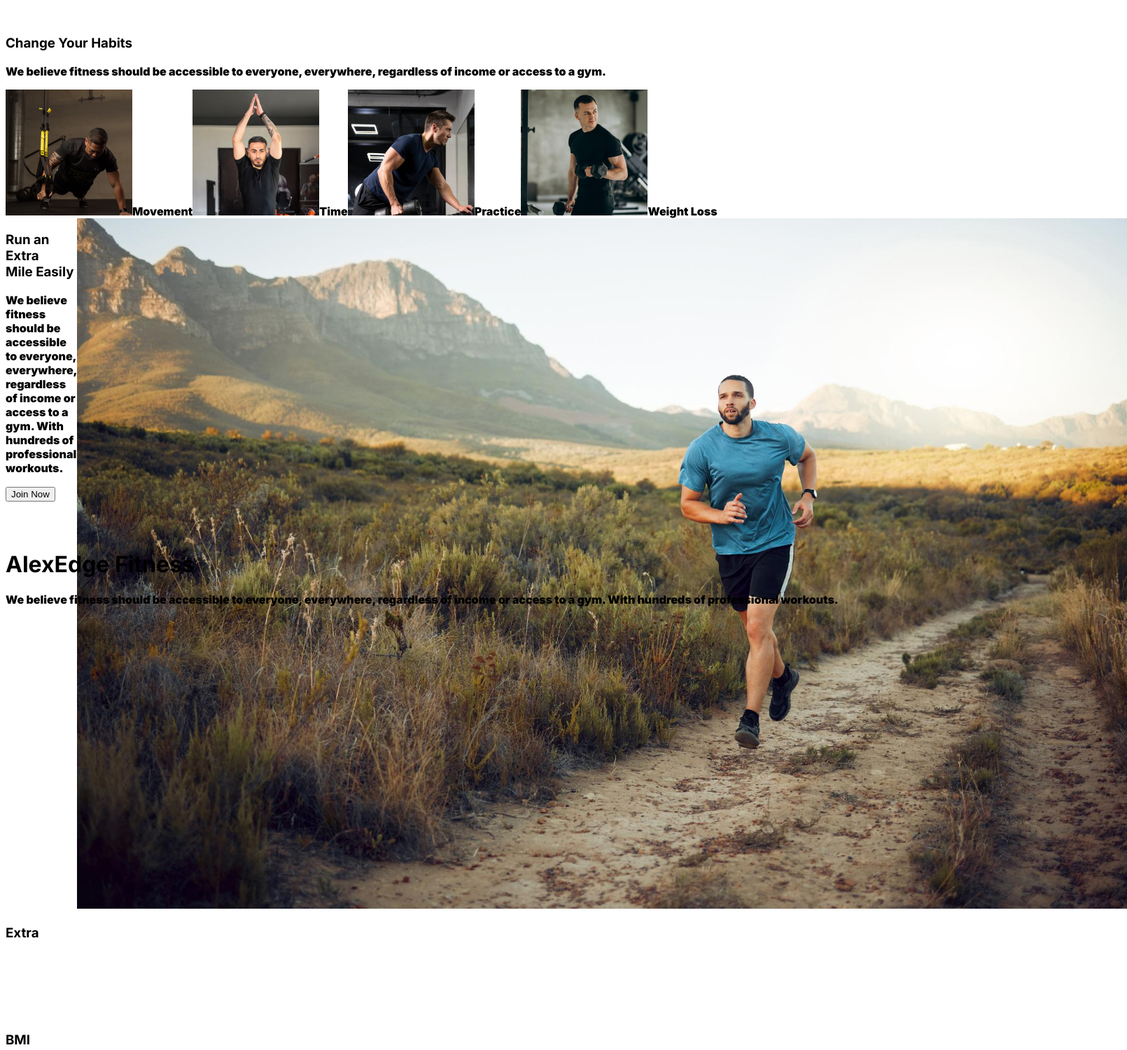
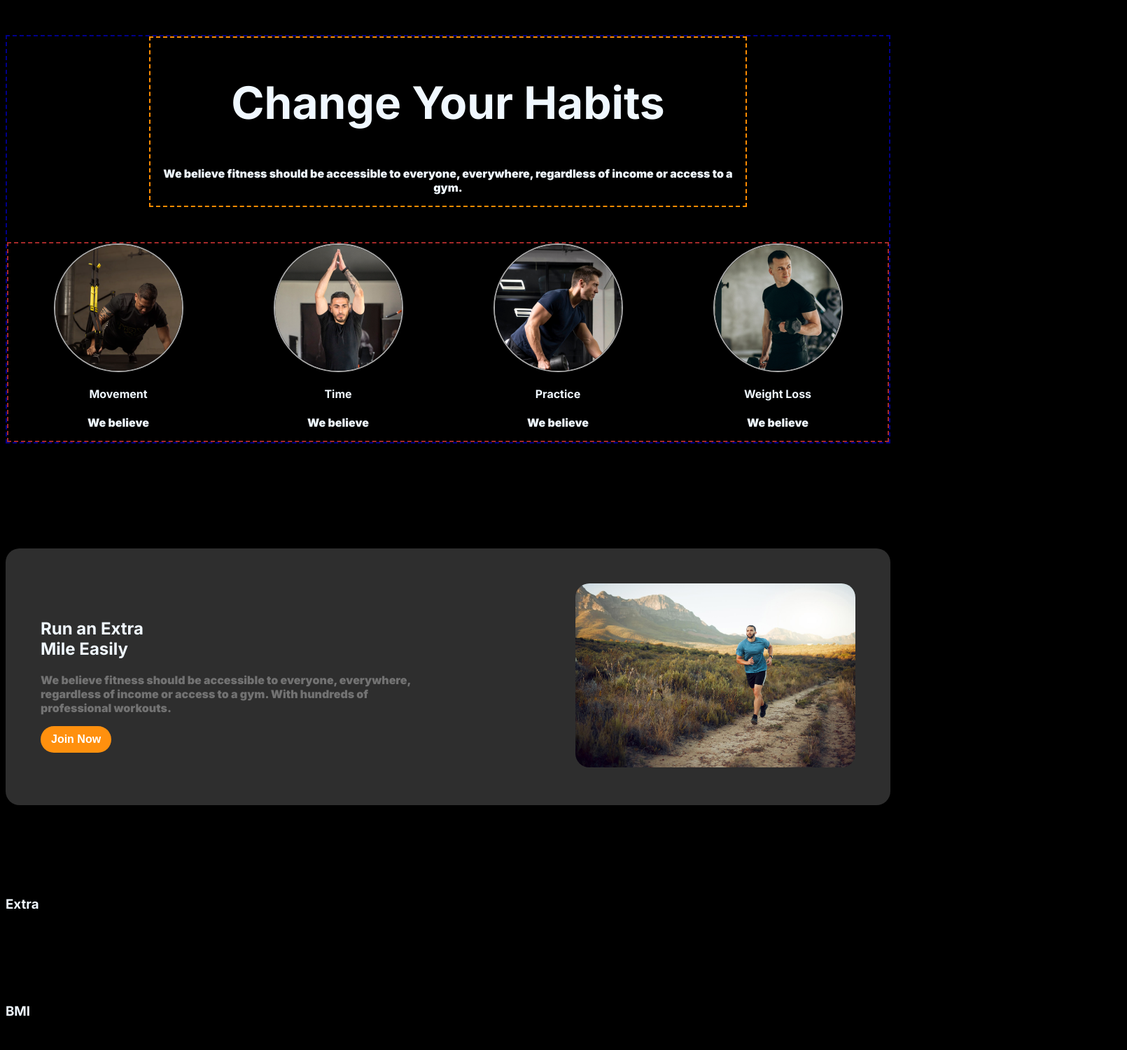
Before and after one commit to mifta1100/Assignment-02, a plain HTML site: page index.html in a window 1280 px wide. Shown: the part 740-2241 px from the top of the page at 70% size, 1610 px wide, since content can reach past the window. Drawn offline with Linux system fonts and the light colour scheme.

Commit message:
1st 2 section done

```diff
--- a/index.html
+++ b/index.html
@@ -8,11 +8,11 @@
     <link rel="stylesheet" href="styles/styles.css">
 </head>
 
-<body class="inter-font">
+<body class="inter-font" style="background-color: rgb(0, 0, 0);">
     <header>
         <section style="background-color: rgba(17, 17, 17, 100);">
             <nav class="navbar display-flex">
-                <h1>AlexEdge Fitness</h1>
+                <h1 class="brand">AlexEdge Fitness</h1>
                 <ul class="nav-links display-flex">
                     <li class="nav-item"><a href="" class="nav-link text-gray">Home</a></li>
                     <li class="nav-item"><a href="" class="nav-link text-gray">Service</a></li>
@@ -20,57 +20,94 @@
                     <li class="nav-item"><a href="" class="nav-link text-gray">About</a></li>
                 </ul>
             </nav>
-            <section class="navbar features display-flex">
+            <div class="navbar features display-flex">
                 <div>
                     <h3 id="feature-section-title" class="section-title">Get body in <br> shape & stay <br> healthy
                     </h3>
                     <p class="text-light-gray">Passionate about fitness and health, dedicated to staying in shape and
-                        living a balanced lifestyle. <br> The goal is to inspire others to prioritize their well-being and
+                        living a balanced lifestyle. <br> The goal is to inspire others to prioritize their well-being
+                        and
                         embrace a healthier, stronger self.</p>
                 </div>
                 <div>
                     <img src="images/images 2.png" alt="">
                 </div>
-            </section>
+            </div>
         </section>
     </header>
 
     <main>
 
         <section>
-            <div>
-                <h3>Change Your Habits</h3>
-                <p>We believe fitness should be accessible to everyone, everywhere, regardless of income or access to a gym.</p>
-                <div class="display-flex">
-                    <div><img src="images/image 3.png" alt="">Movement</div>
-                    <div><img src="images/image 2.png" alt="">Time</div>
-                    <div><img src="images/image 4.png" alt="">Practice</div>
-                    <div><img src="images/image 5.png" alt="">Weight Loss</div>
+            <div class="banner">
+                <div class="banner-content">
+                    <h1 class="banner-title">Change Your Habits</h1>
+                    <p class="banner-description">We believe fitness should be accessible to everyone, everywhere,
+                        regardless of income or access to a gym.</p>
+                </div>
+                <div class="banner_secondary" style="border: 2px dashed brown;">
+                    <div class="banner_secondary_img">
+                        <img class="banner-image" src="images/image 3.png" alt="">
+                        <div class="banner_secondary_content">
+                            <h4>Movement</h4>
+                            <p>We believe </p>
+                        </div>
+                    </div>
+                    <div class="banner_secondary_img">
+                        <img class="banner-image" src="images/image 2.png" alt="">
+                        <div class="banner_secondary_content">
+                            <h4>Time</h4>
+                            <p>We believe </p>
+                        </div>
+                    </div>
+                    <div class="banner_secondary_img">
+                        <img class="banner-image" src="images/image 4.png" alt="">
+                        <div class="banner_secondary_content">
+                            <h4>Practice</h4>
+                            <p>We believe </p>
+                        </div>
+                    </div>
+                    <div class="banner_secondary_img">
+                        <img class="banner-image" src="images/image 5.png" alt="">
+                        <div class="banner_secondary_content">
+                            <h4>Weight Loss</h4>
+                            <p>We believe </p>
+                        </div>
+                    </div>
                 </div>
             </div>
-            <div class="display-flex">
-                <div>
-                    <h3>Run an Extra <br> Mile Easily</h3>
-                    <p>We believe fitness should be accessible to everyone, everywhere, regardless of income or access to a gym. With hundreds of professional workouts.</p>
-                    <button class="btn-primary">Join Now</button>
-                </div>
-                <div>
-                    <img src="images/run.jpg" alt="">
+            <div>
+                <div class="display-flex teams">
+                    <div class="our-features">
+                        <h1>Run an Extra <br> Mile Easily</h1>
+                        <p class="feature-description text-light-gray">We believe fitness should be accessible to
+                            everyone, everywhere, regardless of income or access to a gym. With hundreds of professional
+                            workouts.</p>
+                        <button class="btn-primary">Join Now</button>
+                    </div>
+                    <div>
+                        <img class="team-img-container" src="images/run.jpg" alt="">
+                    </div>
                 </div>
             </div>
         </section>
+
+        <section>
             <h3>Extra</h3>
+        </section>
+
         <section>
+            <h3>BMI</h3>
+        </section>
 
-        </section>
-            <h3>BMI</h3>
         <section>
             <h3>Unique</h3>
         </section>
 
         <section>
             <h3>Meet Our Team</h3>
-            <p>We believe fitness should be accessible to everyone, everywhere, regardless of income or access to a gym.</p>
+            <p>We believe fitness should be accessible to everyone, everywhere, regardless of income or access to a gym.
+            </p>
 
             <div>
                 <div><img src="images/exercise1.jpg" alt=""></div>
@@ -84,8 +121,9 @@
     </main>
 
     <footer>
-        <h1>AlexEdge Fitness</h1>
-        <p>We believe fitness should be accessible to everyone, everywhere, regardless of income or access to a gym. With hundreds of professional workouts.</p>
+        <!-- <h1>AlexEdge Fitness</h1>
+        <p>We believe fitness should be accessible to everyone, everywhere, regardless of income or access to a gym.
+            With hundreds of professional workouts.</p> -->
     </footer>
 </body>
 
--- a/styles/styles.css
+++ b/styles/styles.css
@@ -6,6 +6,7 @@
     font-optical-sizing: auto;
     font-weight: 900;
     font-style: normal;
+    color: aliceblue;
 }
 
 
@@ -33,6 +34,15 @@ main {
     max-width: 1440px;
     max-height: 715px;
     margin: 0 auto;
+}
+.btn-primary {
+    background-color: #FF900E;
+    color: white;
+    padding: 10px 15px;
+    font-size: 1rem;
+    font-weight: 900;
+    border-radius: 80px;
+    border: none;
 }
 
 
@@ -79,3 +89,56 @@ main>section {
 #feature-section-title {
     padding-left: 20px;
 }
+
+
+.banner {
+    border: 2px dashed darkblue;
+    max-width: 1440px;
+    margin: 0 auto;
+}
+.banner-content {
+    border: 2px dashed darkorange;
+    max-width: 850px;
+    margin: 0 auto;
+    text-align: center;
+    margin-bottom: 50px;
+}
+.banner-title {
+    font-weight: 700;
+    font-size: 4rem;
+}
+.banner-image{
+    border-radius: 100px;
+    border: 2px solid darkgray;
+}
+.banner_secondary{
+    display: grid;
+    grid-template-columns: repeat(4, 1fr);
+    align-items: center;
+}
+.banner_secondary_img{
+    display: flex;
+    flex-direction: column;
+    align-items: center;
+}
+.banner_secondary_content{
+    text-align: center;
+}
+
+.teams {
+    margin-top: 150px;
+    justify-content: space-between;
+    border-radius: 20px;
+    background-color: #2e2e2e;
+}
+
+.team-img-container {
+    width: 25rem;
+    margin: 50px;
+    border-radius: 20px;
+}
+.our-features {
+    padding-top: 30px;
+    margin: 50px;
+    width: 35rem;
+}
```
